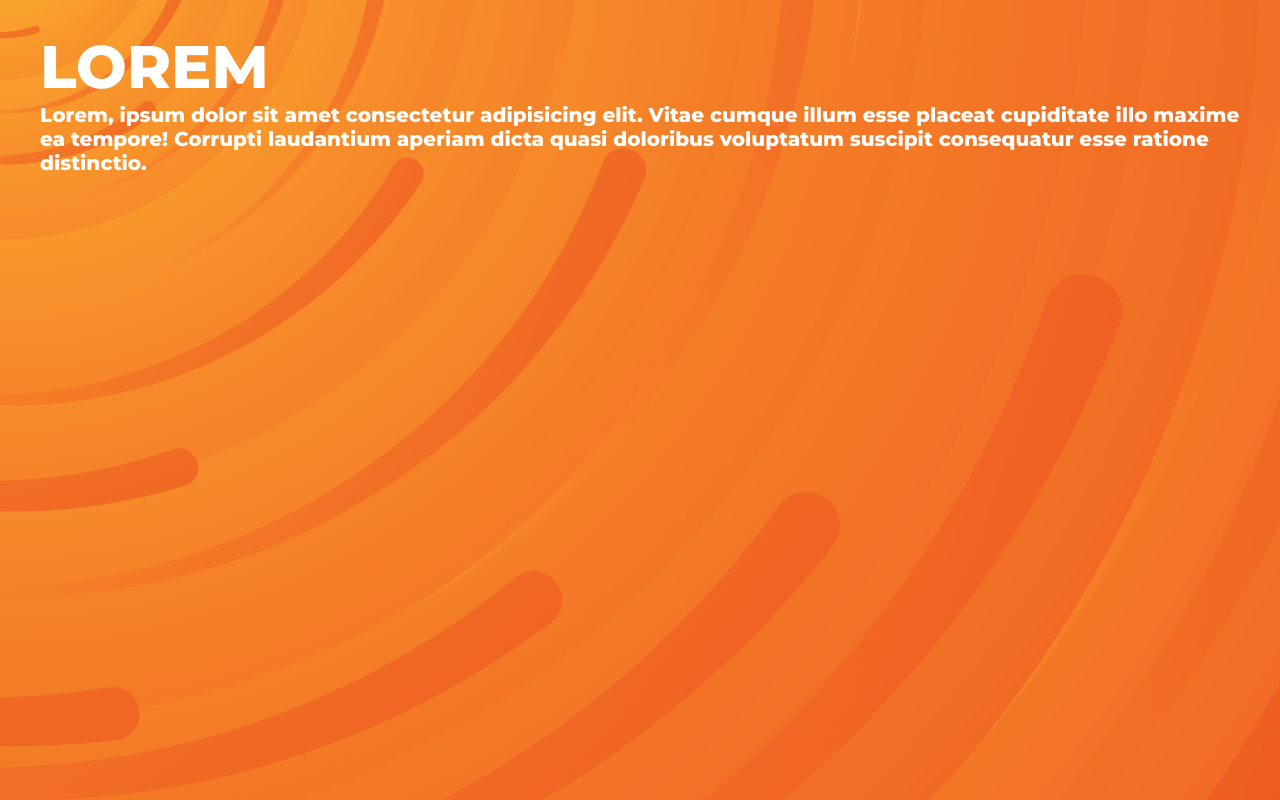
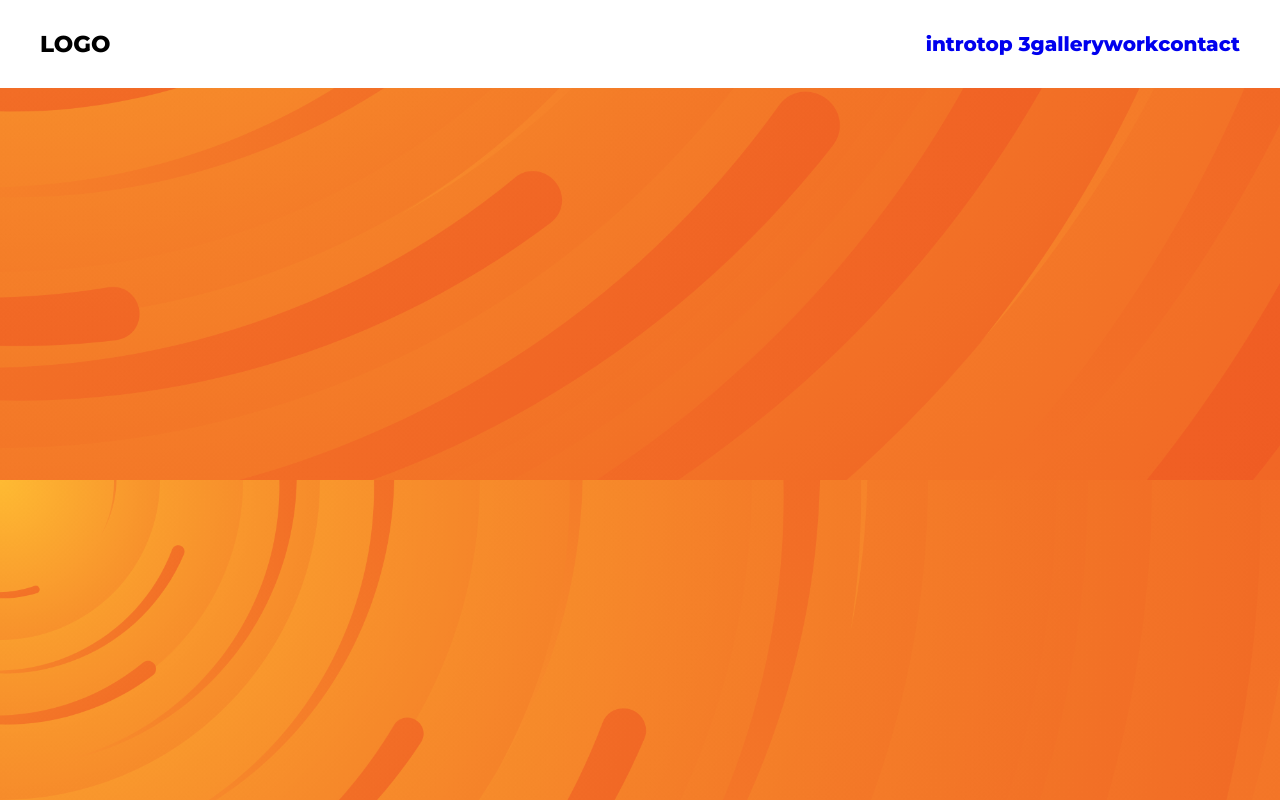
Before and after one commit to davidgabriel23/Firstlandingpage, a plain HTML site: page index.html in a window 1280 px wide. Drawn offline with Linux system fonts and the light colour scheme.

Commit message:
introduzindo o menu

```diff
--- a/assets/css/styles.css
+++ b/assets/css/styles.css
@@ -57,6 +57,10 @@ h6 {
 
 }
 
+a {
+    text-decoration: none;
+}
+
 .main-bg {
     background-image: url(../img/sun-tornado.png);
     background-size: cover;
@@ -83,3 +87,35 @@ h6 {
 .section {
     min-height: 100vh;  /* a sessão inteira vai ter a altura de 100vh*/
 }
+
+.menu {
+    background: var(--white-color);
+    position: fixed;
+    top: 0;
+    left: 0;
+    right: 0;
+    width: 100%;
+}
+
+.menu-conteiner {
+    display: flex;
+    justify-content: space-between;
+    align-items: center;
+}
+.menu h1 {
+    font-size: 2.3rem;
+
+}
+
+.menu  h1 a {
+    color: black;
+}
+
+.menu ul {
+    list-style: none;
+    display: flex;
+}
+
+.menu ul li a {
+    display: block;
+}
--- a/index.html
+++ b/index.html
@@ -13,14 +13,22 @@
 
     <link rel="stylesheet" href="./assets/css/styles.css" />
   </head>
-  <body>
-    <section class="main-bg section">
-      <div class="main-conteiner">
-        <h1>lorem</h1>
-        <p>Lorem, ipsum dolor sit amet consectetur adipisicing elit. Vitae cumque illum esse placeat cupiditate illo maxime ea tempore! Corrupti laudantium aperiam dicta quasi doloribus voluptatum suscipit consequatur esse ratione distinctio.</p>
-
-      </div>
-    </section>
-
+  <body class="main-bg">
+    <aside class="menu">
+      <section class="main-conteiner menu-conteiner">
+        <h1>
+          <a href="#">LOGO</a>
+        </h1>
+        <nav>
+          <ul>
+            <li><a href="#">intro</a></li>
+            <li><a href="#">top 3</a></li>
+            <li><a href="#">gallery</a></li>
+            <li><a href="#">work</a></li>
+            <li><a href="#">contact</a></li>
+          </ul>
+        </nav>
+      </section>
+    </aside>
   </body>
 </html>
```
